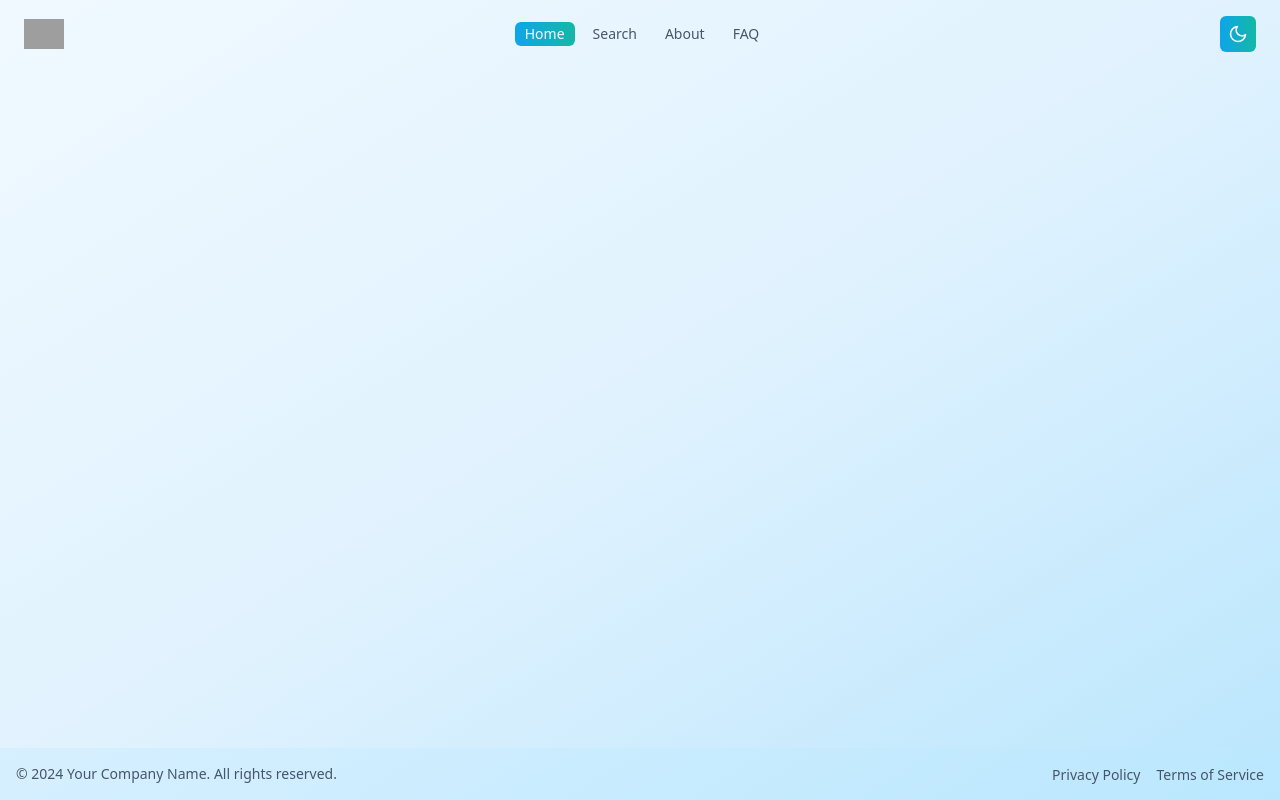
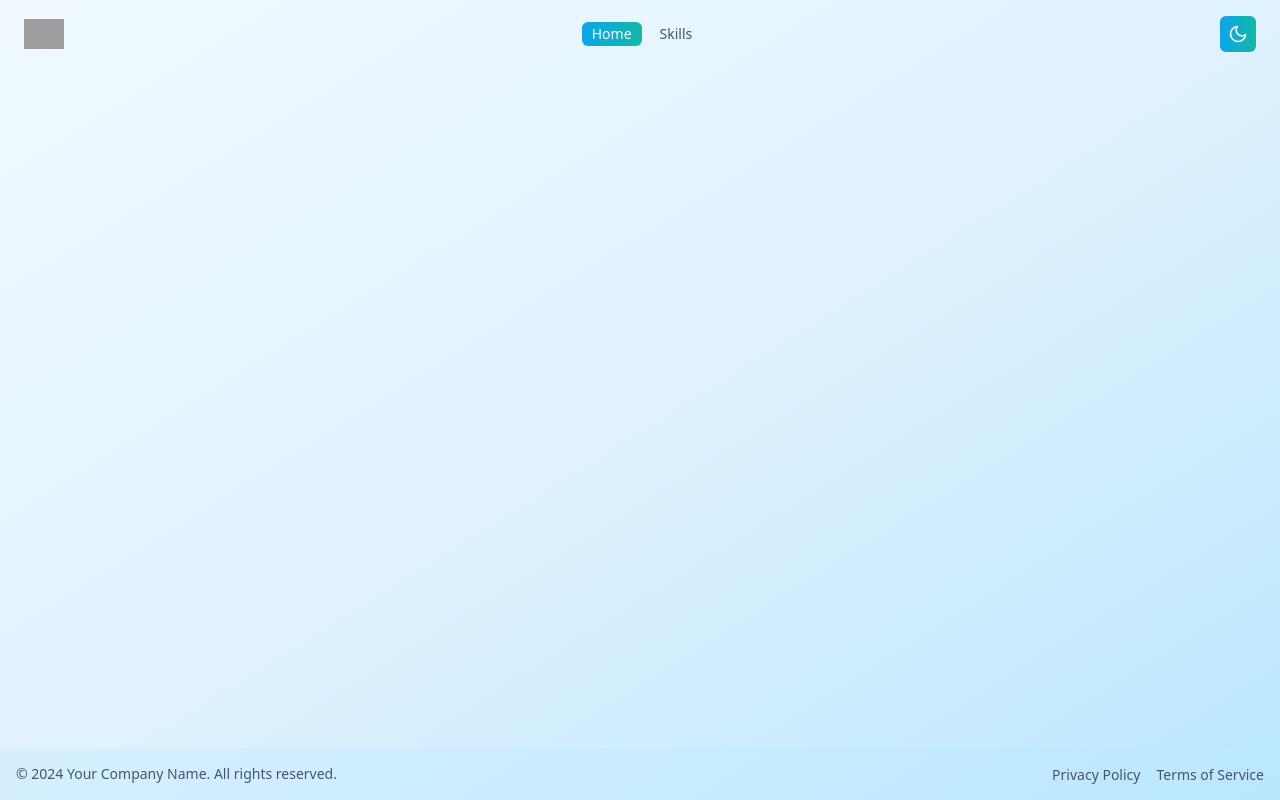
Before and after one commit to pauljianbo/paul-portfolio, a Next.js app: page /about in a window 1280 px wide. Built offline with nearby package versions, Linux system fonts and the light colour scheme; grey boxes are pictures that could not be loaded.

Commit message:
add in href to exact screen position using id

```diff
--- a/app/components/Headers/NavBar.tsx
+++ b/app/components/Headers/NavBar.tsx
@@ -13,10 +13,8 @@ import Image from 'next/image';
  * @type {Array<{text: string, href: string}>}
  */
 const navItems = [
-  { text: 'Home', href: '/' },
-  { text: 'Search', href: '/search' },
-  { text: 'About', href: '/about' },
-  { text: 'FAQ', href: '/faq' },
+  { text: 'Home', href: '#home' },
+  { text: 'Skills', href: '#skills' },
 ];
 
 /**
@@ -55,9 +53,19 @@ const Navbar = (): JSX.Element => {
     return () => window.removeEventListener('scroll', handleScroll);
   }, []);
 
+  const handleNavClick = (e: React.MouseEvent<HTMLAnchorElement>, item: { text: string, href: string }) => {
+    e.preventDefault();
+    const element = document.querySelector(item.href);
+    if (element) {
+      element.scrollIntoView({ behavior: 'smooth' });
+      setSelected(item.text);
+    }
+  };
+
   return (
-    <nav className={`fixed top-0 w-full px-6 py-4 transition-all duration-300 z-50
-      ${scrolled ? 'bg-white/50 dark:bg-gray-900/50 backdrop-blur-sm shadow-md' : 'bg-transparent'}`}>
+    <nav
+      className={`fixed top-0 z-50 w-full px-6 py-4 transition-all duration-300 ${scrolled ? 'bg-white/50 shadow-md backdrop-blur-sm dark:bg-dark-border/50' : 'bg-transparent'}`}
+    >
       <div className="mx-auto flex max-w-7xl items-center justify-between">
         {/* Logo */}
 
@@ -65,9 +73,17 @@ const Navbar = (): JSX.Element => {
         {/* Navigation chips */}
         <div className="flex items-center gap-2">
           {navItems.map((item) => (
-            <Link href={item.href} key={item.text}>
-              <Chip text={item.text} selected={selected === item.text} onClick={() => setSelected(item.text)} />
-            </Link>
+            <a
+              href={item.href}
+              key={item.text}
+              onClick={(e) => handleNavClick(e, item)}
+            >
+              <Chip
+                text={item.text}
+                selected={selected === item.text}
+                onClick={() => setSelected(item.text)}
+              />
+            </a>
           ))}
         </div>
         <ThemeToggle />
--- a/app/components/HomeCards/SkillSection.tsx
+++ b/app/components/HomeCards/SkillSection.tsx
@@ -7,6 +7,7 @@ import { motion } from 'framer-motion';
 import 'swiper/css';
 import 'swiper/css/navigation';
 import 'swiper/css/pagination';
+import { div } from 'framer-motion/client';
 
 const SkillSection = () => {
   const skills = [
@@ -45,7 +46,7 @@ const SkillSection = () => {
   ];
 
   return (
-    <div className="mx-auto flex max-w-7xl flex-col items-center rounded-[20px] px-[40px] py-[60px] shadow-glow-sm transition-shadow duration-300 hover:shadow-glow-lg dark:shadow-dark-glow-sm dark:hover:shadow-dark-glow-lg">
+    <div className="hover-glow mx-auto flex max-w-7xl flex-col items-center rounded-[20px] px-[40px] py-[60px]">
       <motion.div
         initial={{ opacity: 0, y: -20 }}
         whileInView={{ opacity: 1, y: 0 }}
--- a/app/globals.css
+++ b/app/globals.css
@@ -14,6 +14,9 @@
     dark:from-dark-background-gradient-start
     dark:via-dark-background-gradient-via
     dark:to-dark-background-gradient-end ;
+  }
+  .hover-glow {
+    @apply shadow-glow-sm transition-shadow duration-300 hover:shadow-glow-lg dark:shadow-dark-glow-sm dark:hover:shadow-dark-glow-lg;
   }
 }
 
--- a/app/page.tsx
+++ b/app/page.tsx
@@ -10,8 +10,10 @@ const Home = () => {
 
   return (
     <div className="">
-      <AnimatedCubeCard />
-      <div ref={ref}>
+      <div id="home">
+        <AnimatedCubeCard />
+      </div>
+      <div id="skills" ref={ref} className=''>
         {isInView && <SkillSection />}
       </div>
     </div>
```
